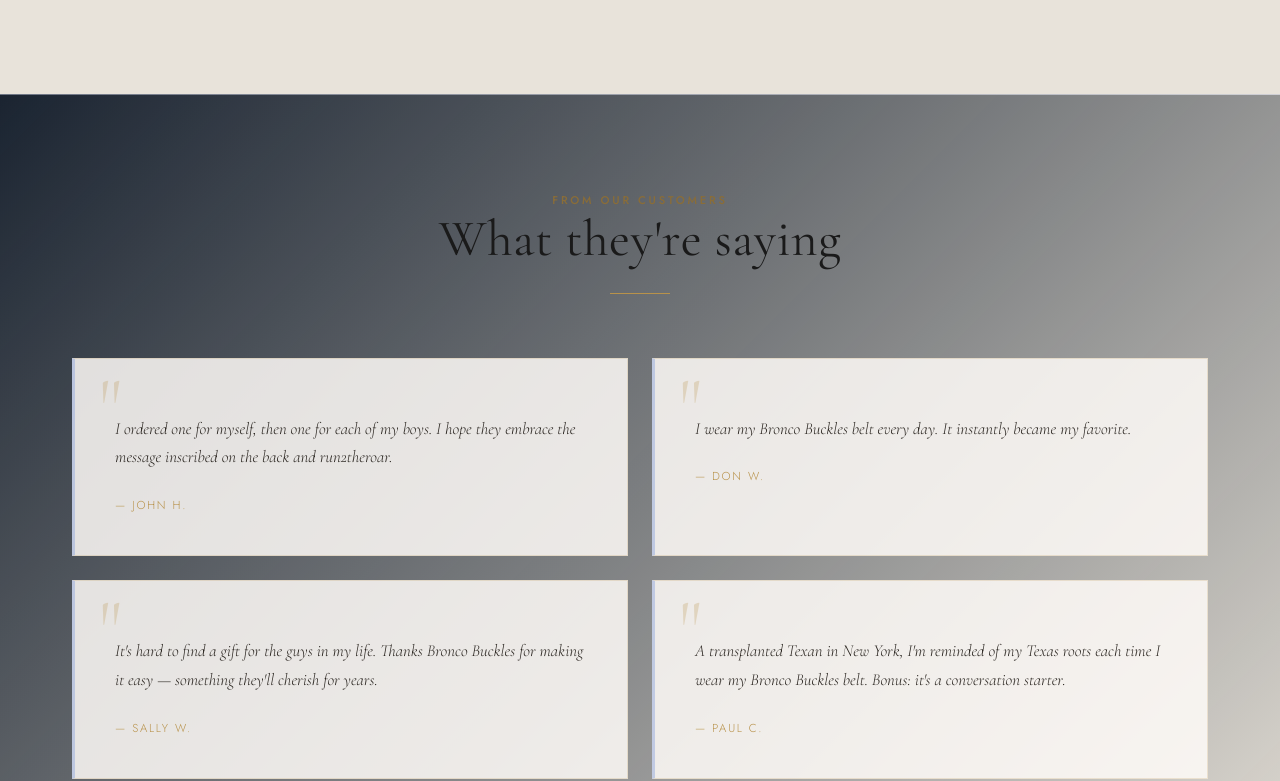
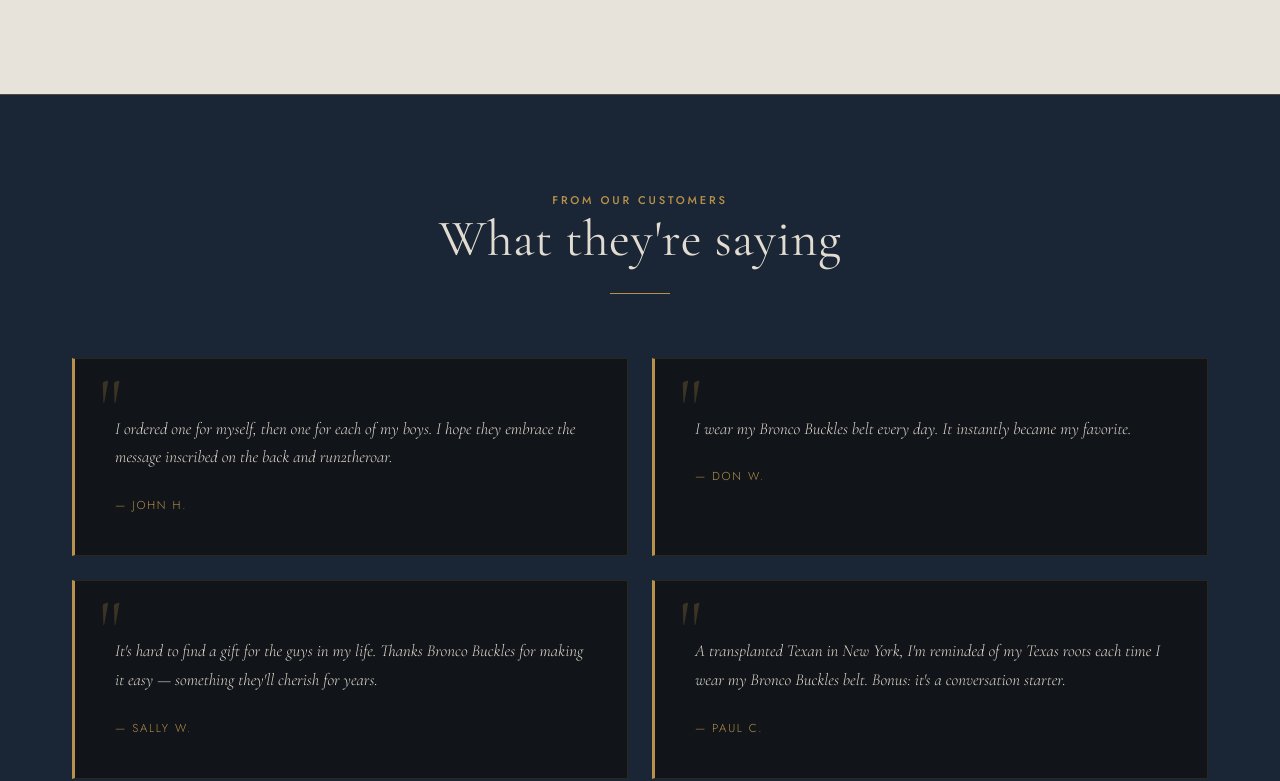
Before and after one commit to xanorchid-svg/bronco-buckle-company, a React (Vite) app: page / in a window 1280 px wide. Shown: the part 3208-3989 px from the top of the page. Built offline with nearby package versions, Linux system fonts and the light colour scheme.

Commit message:
restore dark blue testimonials section

```diff
--- a/src/pages/Home.css
+++ b/src/pages/Home.css
@@ -227,13 +227,14 @@
 
 /* ─── TESTIMONIALS ──────────────────────────── */
 .home-testimonials {
-  background: linear-gradient(135deg, rgba(148, 170, 222, 0.08) 0%, rgba(232, 227, 218, 0.95) 100%);
-  border-top: 1px solid rgba(148, 170, 222, 0.2);
+  background: var(--blue-mid);
+  border-top: 1px solid rgba(184, 146, 74, 0.35);
+  border-bottom: 1px solid rgba(184, 146, 74, 0.35);
 }
 
-.home-testimonials .overline { color: var(--gold-dim, #8a6d38); }
+.home-testimonials .overline { color: var(--gold); }
 .home-testimonials .headline,
-.home-testimonials h2 { color: #1a1a1a; }
+.home-testimonials h2 { color: var(--silver-light); }
 
 .home-testimonials__header {
   text-align: center;
@@ -247,9 +248,9 @@
 }
 
 .testimonial-card {
-  background: rgba(255, 252, 248, 0.85);
-  border: 1px solid rgba(184, 146, 74, 0.2);
-  border-left: 3px solid rgba(148, 170, 222, 0.5);
+  background: var(--charcoal);
+  border: 1px solid rgba(184, 146, 74, 0.15);
+  border-left: 3px solid var(--gold);
   padding: 2.5rem;
   position: relative;
 }
@@ -269,7 +270,7 @@
   font-family: var(--font-display);
   font-size: 1.05rem;
   font-style: italic;
-  color: #2a2520;
+  color: var(--silver-light);
   line-height: 1.7;
   padding-top: 1rem;
 }
```
